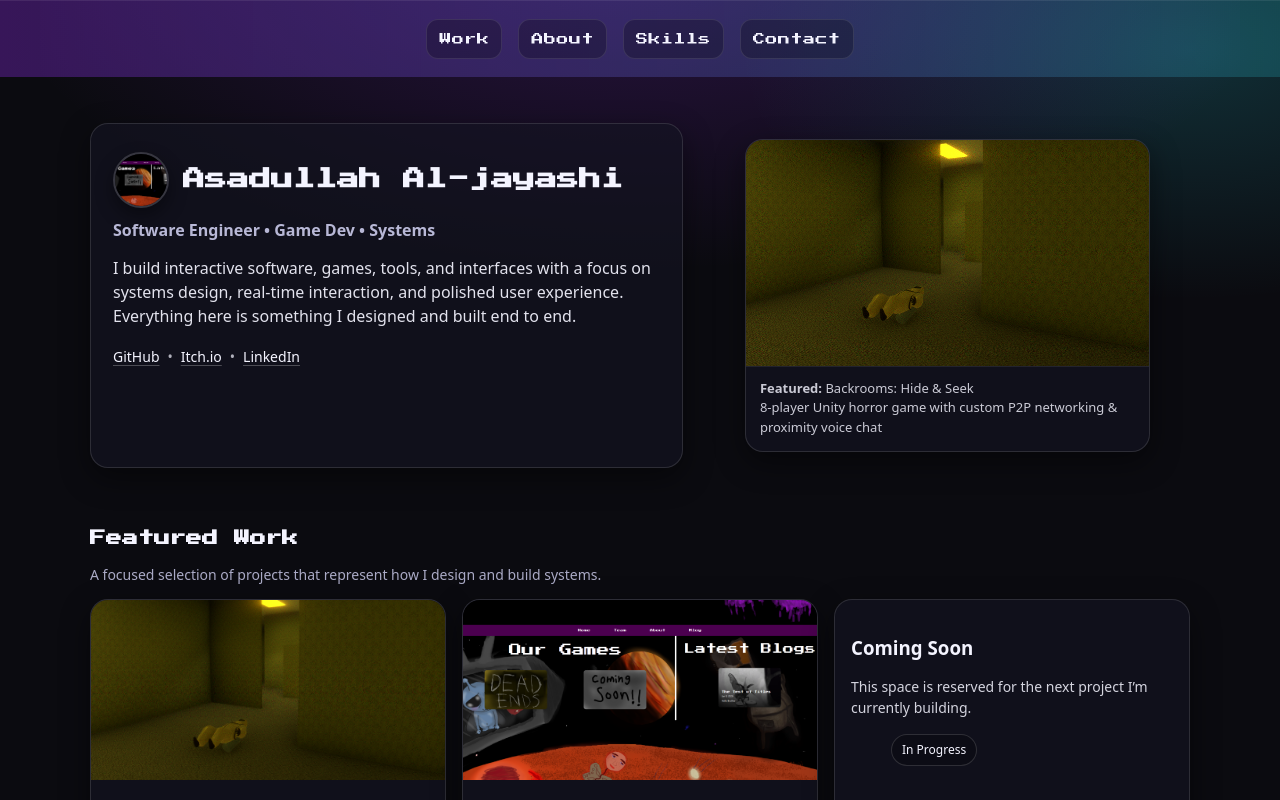
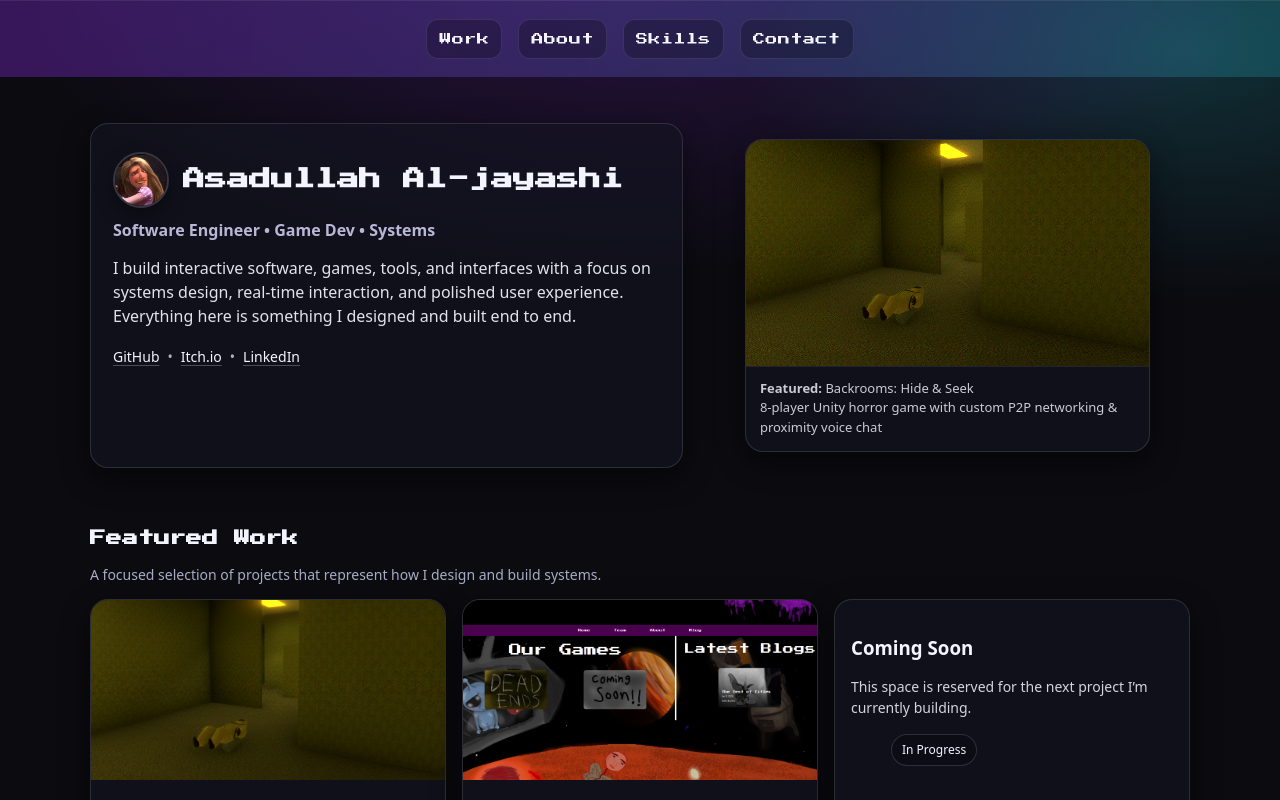
Before and after one commit to Perchanxe/Portfolio, a website built with Vite: page index.html in a window 1280 px wide. Shown: the top 800 px of the page. Built offline with nearby package versions, Linux system fonts and the light colour scheme.

Commit message:
pfp update

```diff
--- a/index.html
+++ b/index.html
@@ -36,7 +36,7 @@
                     <h1 class="title name-row">
                         <img
                             class="avatar"
-                            src="media/images/Mjs/mjs.png"
+                            src="media/images/Pfp/Pfp.jpg"
                             alt="Portrait of Asadullah Al-jayashi"
                         />
                         Asadullah Al-jayashi
```
Also changed, not shown: public/media/images/Pfp/Pfp.jpg (added).
